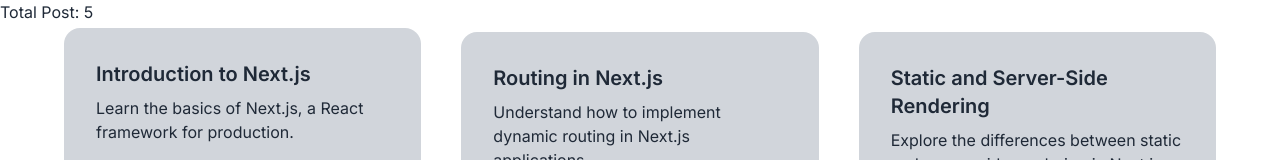
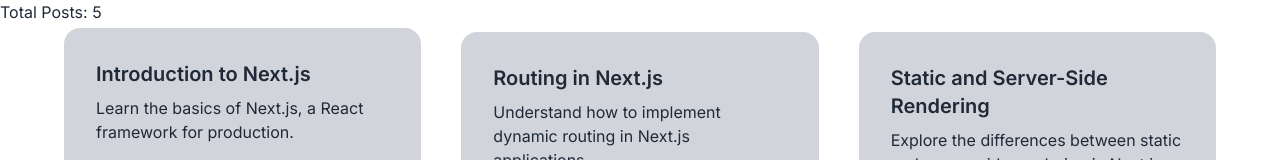
Before and after one commit to Sakhawat71/nextjs-data-fetching, a Next.js app: page /posts in a window 1280 px wide. Shown: the top 160 px of the page. Built offline with nearby package versions, Linux system fonts and the light colour scheme; data requests are answered from the project's data file.

Commit message:
ssr to isr

```diff
--- a/fakeDB.json
+++ b/fakeDB.json
@@ -3,13 +3,13 @@
             "id": 1,
             "title": "Introduction to Next.js",
             "description": "Learn the basics of Next.js, a React framework for production.",
-            "likeCount": 120
+            "likeCount": 1200
         },
         {
             "id": 2,
             "title": "Routing in Next.js",
             "description": "Understand how to implement dynamic routing in Next.js applications.",
-            "likeCount": 105
+            "likeCount": 1005
         },
         {
             "id": 3,
--- a/src/app/posts/page.js
+++ b/src/app/posts/page.js
@@ -4,9 +4,10 @@
 
     const data = await fetch('http://localhost:5000/posts',{
         // cache: 'force-cache'
-        next: {
-            revalidate: 5,
-        }
+        // next: {
+        //     revalidate: 5,
+        // }
+        cache: 'no-store'
     })
     const posts = await data.json()
 
@@ -20,7 +21,7 @@
         <div className="">
 
             <div>
-                <h2>Total Post: {posts.length}</h2>
+                <h2>Total Posts: {posts.length}</h2>
             </div>
 
             <div className="grid gap-10 mx-16 items-center space-y-2 grid-cols-1 md:grid-cols-2 lg:grid-cols-3">
```
